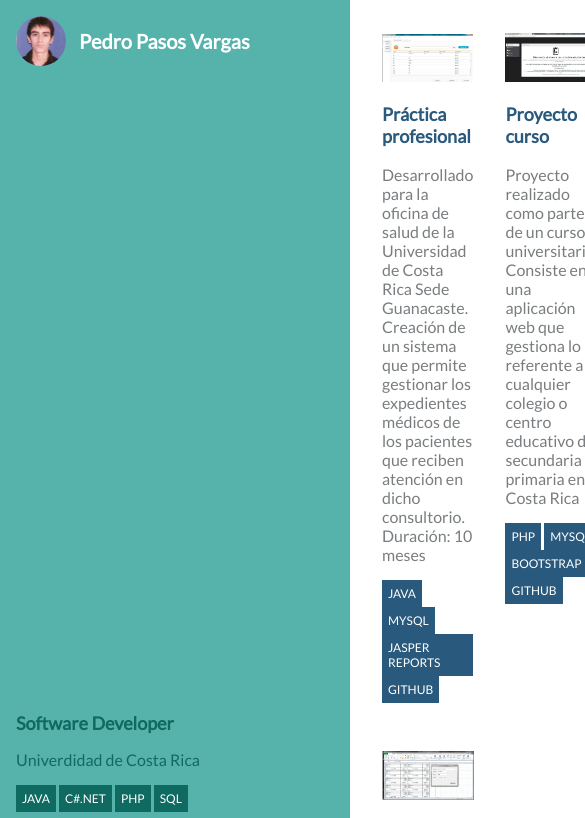
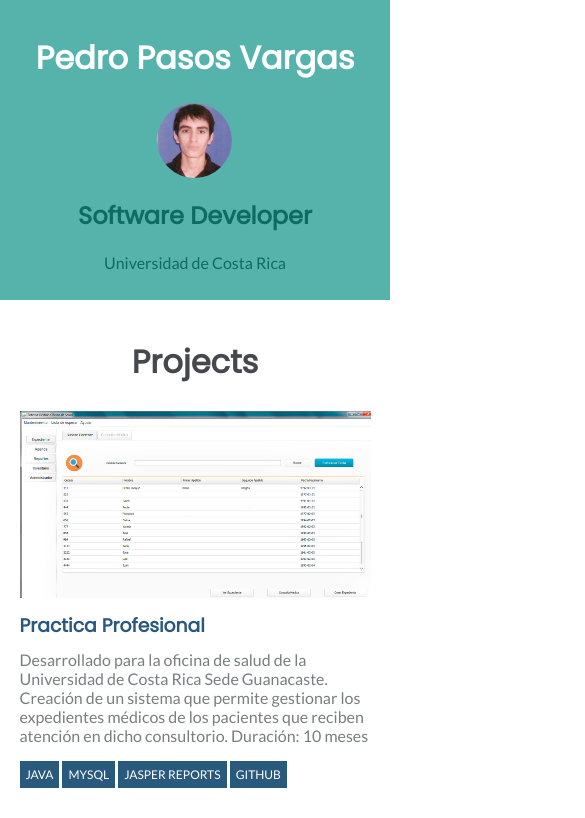
Before and after one commit to quincho77/quincho77.github.io, a plain HTML site: page index.html in a window 390 px wide. Shown: the top 818 px of the page, 585 px wide, since content can reach past the window. Drawn offline with Linux system fonts and the light colour scheme.

Commit message:
Added responsive CSS (it is incomplete, soon will be complete)

```diff
--- a/css/estilos.css
+++ b/css/estilos.css
@@ -5,6 +5,7 @@
 html {
     font-family: 'Lato', sans-serif;
 }
+
 .lateral {
     position: fixed;
     top: 0px;
--- /dev/null
+++ b/css/estilos2.css
@@ -0,0 +1,127 @@
+/* ------- FONTS ------- */
+@import url('https://fonts.googleapis.com/css?family=Poppins');
+
+/* ------- GENERAL STYLES ------- */
+body {
+    font-family: 'Lato', Helvetica, sans-serif;
+}
+
+h1, h2, h3 {
+    font-family: 'Poppins', sans-serif;
+}
+
+/* ------- LATERAL OR ASIDE ------ */
+.lateral {
+    width: 100%;
+    background-color: white;
+    height: 300px;
+    display: flex;
+    justify-content: center;
+    background-color: #56B3AB;
+}
+
+
+.profile {
+    display: flex;
+    flex-direction: column-reverse;
+    align-items: center;
+    justify-content: center;
+}
+
+.profile_circle {
+    width: 75px;
+    height: 75px;
+    overflow: hidden;
+    border-radius: 50%;
+    margin: 0px;
+}
+
+.profile_name {
+    color: white;
+}
+
+.info {
+    order: -1;
+    text-align: center;
+    color: #0F6A62;
+}
+
+.profile_pic {
+    width: 100%;
+}
+
+.skills {
+    display: none;
+}
+
+/* ------- PROJECTS SECTION ------- */
+.projects_section {
+    width: 90%;
+    margin-left: 5%;
+}
+
+.projects_section h2 {
+    font-family: 'Poppins', sans-serif;
+    font-size: 2.0em;
+    font-weight: 600;
+    line-height: 1.4;
+    color: #45484d;
+    text-align: center;
+    margin-top: 40px;
+}
+
+.projects_section img {
+    width: 100%;
+}
+
+.project {
+    margin-bottom: 50px;
+}
+
+.project h3 {
+    margin-bottom: 0px;
+    margin-top: 10px;
+    color: #29597C;
+}
+
+.project p {
+    margin-top: 10px;
+    color: #797D7F
+}
+
+.list_skills {
+    padding: 0px;
+}
+
+.skill {
+    background-color: #29597C;
+    color: #FFF;
+    font-size: 12px;
+    display: inline-block;
+    padding: .5em;
+    text-transform: uppercase;
+}
+
+
+@media screen and (min-width: 480px) {
+
+    body {
+        background: green;
+    }
+
+
+}
+
+@media screen and (min-width: 767px) {
+
+    body {
+        background: yellow;
+    }
+}
+
+@media screen and (min-width: 950px) {
+
+    body {
+        background: blue;
+    }
+}
--- a/index.html
+++ b/index.html
@@ -5,37 +5,102 @@
         <meta charset="UTF-8">
         <title>Portafolio de Pedro Pasos Vargas</title>
         <link rel="stylesheet" href="css/vendor/normalize.css">
-        <link rel="stylesheet" href="css/estilos.css">
+        <link rel="stylesheet" href="css/estilos2.css">
+        <link href="https://fonts.googleapis.com/css?family=Lato" rel="stylesheet">
         <link href="https://fonts.googleapis.com/css?family=Lato" rel="stylesheet">
     </head>
 
     <body>
-        <p>Portafolio de Pedro Pasos Vargas</p>
+
+<!--        <p>Portafolio de Pedro Pasos Vargas</p>-->
 
         <section class="lateral">
-            <div class="perfil">
-                <figure class="perfil_circulo">
-                    <img src="img\img002.jpg" class="perfil_foto">
+
+            <div class="profile">
+                <figure class="profile_circle">
+                    <img src="img\img002.jpg" class="profile_pic">
                 </figure>
 
-                <h1 class="perfil_nombre">Pedro Pasos Vargas</h1>
+                <h1 class="profile_name">Pedro Pasos Vargas</h1>
+
+                <div class="info">
+                    <h2 class="academic-info">Software Developer</h2>
+                    <p class="description-info">
+                        Universidad de Costa Rica
+                    </p>
+
+                    <ul class="skills">
+                        <li class="habilidad">Java</li>
+                        <li class="habilidad">C#.NET</li>
+                        <li class="habilidad">PHP</li>
+                        <li class="habilidad">SQL</li>
+                </ul>
+                </div>
             </div>
 
+<!--
             <div class="informacion">
                 <h2 class="informacion_titulo">Software Developer</h2>
                 <p class="informacion_descripcion">
                     Univerdidad de Costa Rica
                 </p>
 
-                <ul class="habilidades">
+               <ul class="habilidades">
                     <li class="habilidad">Java</li>
                     <li class="habilidad">C#.NET</li>
                     <li class="habilidad">PHP</li>
                     <li class="habilidad">SQL</li>
                 </ul>
-            </div>
+-->
+
         </section>
 
+        <section class="projects_section">
+
+            <h2>Projects</h2>
+
+            <article class="project">
+                <img src="img/Practica.jpg" alt="">
+                <h3>Practica Profesional</h3>
+                <p>
+                    Desarrollado para la oficina de salud de la Universidad de Costa Rica Sede Guanacaste. Creación de un sistema que permite gestionar los expedientes médicos de los pacientes que reciben atención en dicho consultorio. Duración: 10 meses
+                </p>
+                <ul class="list_skills">
+                    <li class="skill">Java</li>
+                    <li class="skill">MySQL</li>
+                    <li class="skill">Jasper Reports</li>
+                    <li class="skill">GitHub</li>
+                </ul>
+            </article>
+
+            <article class="project">
+                <img src="img/multi2015.jpg" alt="">
+                <h3>Proyecto Curso</h3>
+                <p>
+                    Proyecto realizado como parte de un curso universitario. Consiste en una aplicación web que gestiona lo referente a cualquier colegio o centro educativo de secundaria y primaria en Costa Rica
+                </p>
+                <ul class="list_skills">
+                    <li class="skill">PHP</li>
+                    <li class="skill">MySQL</li>
+                    <li class="skill">Bootstrap </li>
+                    <li class="skill">GitHub</li>
+                </ul>
+            </article>
+
+            <article class="project">
+                <img src="img/recibos.png" alt="">
+                <h3>Informe de Recibos</h3>
+                <p>
+                    Consiste en generar un libro de Excel con el formato adecuado para utilizarlo como un reporte de recibos o una especie de tiquets para clientes de los usuarios GitHub
+                </p>
+                <ul class="list_skills">
+                    <li class="skill">C#</li>
+                    <li class="skill">Micrsoft Interop</li>
+                    <li class="skill">GitHub</li>
+                </ul>
+            </article>
+        </section>
+<!--
         <section class="proyectos">
 
             <div class="row">
@@ -99,5 +164,6 @@
             </div>
 
         </section>
+-->
     </body>
 </html>
```
